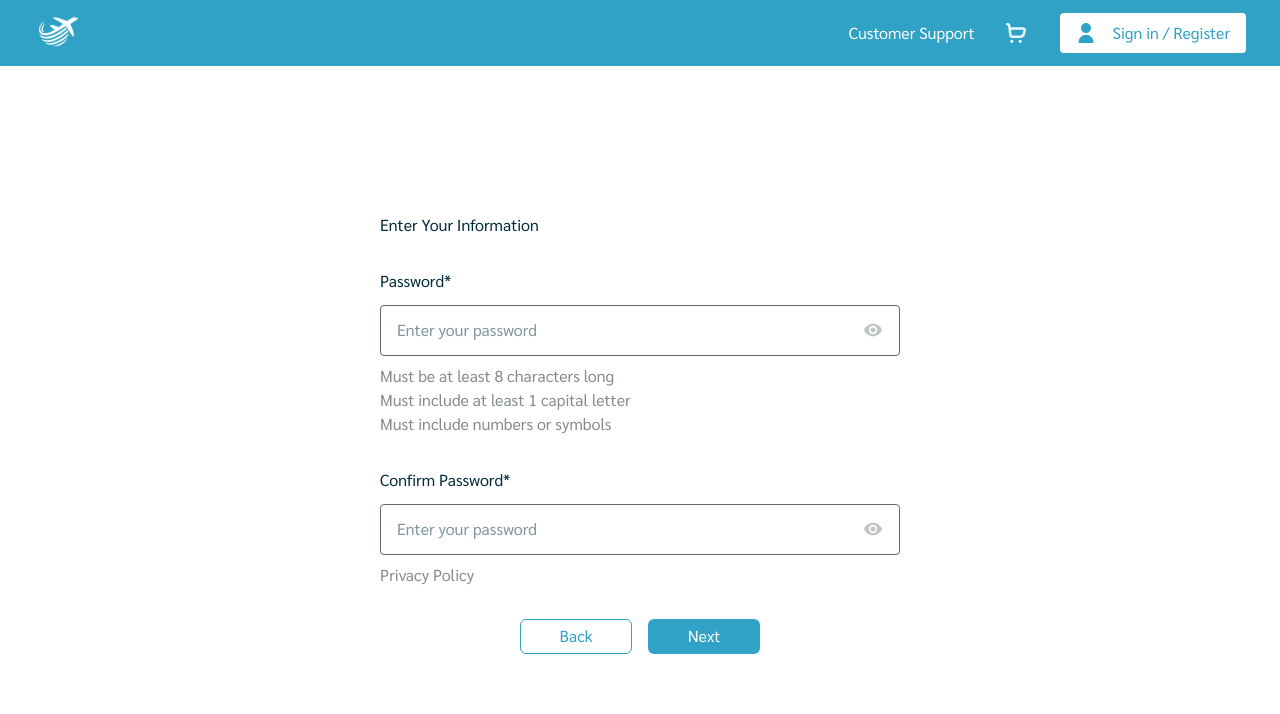
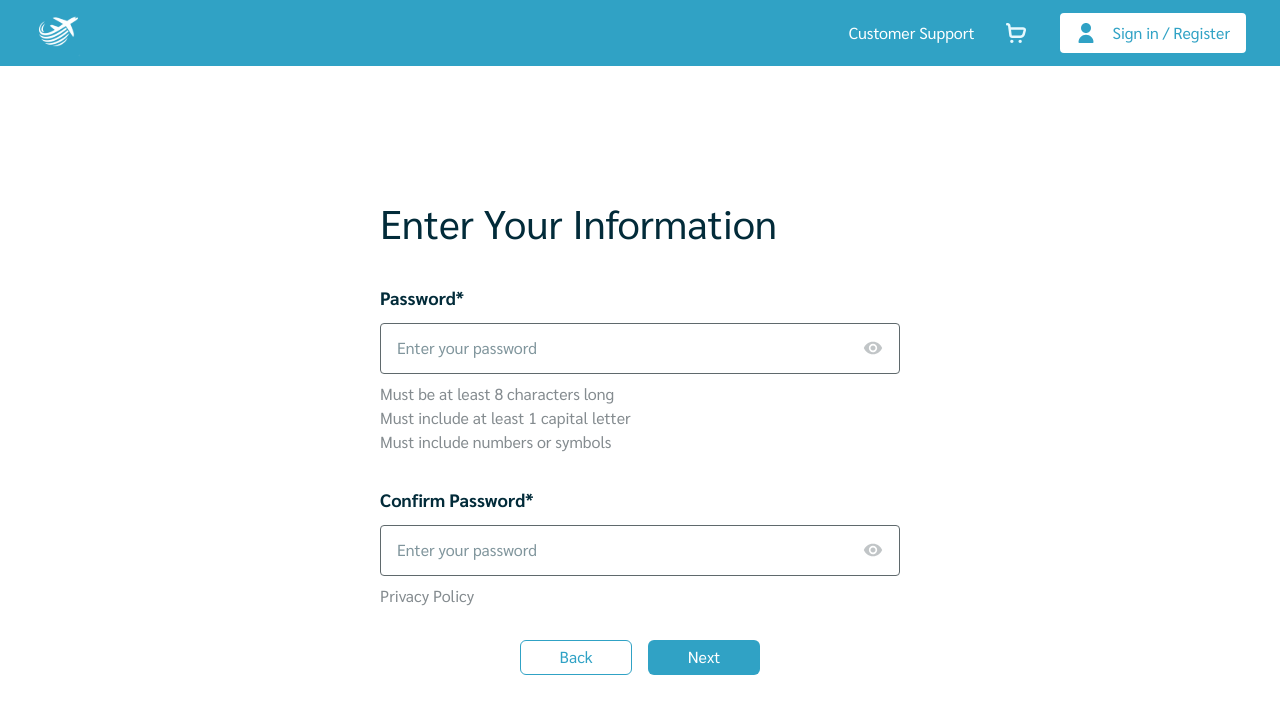
Before and after one commit to Mysterioucz/Se-Project, a Next.js app in the folder frontend/: page /registration/password in a window 1280 px wide. Shown: the top 714 px of the page. Built offline with nearby package versions, Linux system fonts and the light colour scheme; no server answers; what @mui/material-nextjs would draw is missing.

Commit message:
fix/registration-style

```diff
--- a/frontend/src/components/registration/registration_email.tsx
+++ b/frontend/src/components/registration/registration_email.tsx
@@ -46,7 +46,7 @@ export default function RegistrationEmail() {
             className="flex flex-col justify-center gap-8 w-[32.5rem]"
         >
             {/* Top Part */}
-            <p className="text-[2.5rem] font-medium text-primary-900">
+            <p className="!text-[2.5rem] !font-medium !text-primary-900">
                 Create an account
             </p>
 
@@ -55,10 +55,10 @@ export default function RegistrationEmail() {
                 {/* Email Part */}
                 <div className="flex flex-col gap-3">
                     <p
-                        className={`text-[1.125rem] font-semibold ${
+                        className={`!text-[1.125rem] !font-semibold ${
                             errors.email
-                                ? "text-error-main"
-                                : "text-primary-900"
+                                ? "!text-error-main"
+                                : "!text-primary-900"
                         }`}
                     >
                         Email Address*
@@ -109,8 +109,8 @@ export default function RegistrationEmail() {
             "
                     />
                     <p className="text-[0.875rem] text-primary-400">
-                        Yes, I would like Fly with Sigma to send me info about
-                        new promotion, events, or other related-content.
+                        Yes, I would like FlyWithSigma to send me info about
+                        new promotions, events, or other related-content.
                     </p>
                 </div>
             </div>
--- a/frontend/src/components/registration/registration_name.tsx
+++ b/frontend/src/components/registration/registration_name.tsx
@@ -51,7 +51,7 @@ export default function RegistrationName() {
             className="flex flex-col justify-center gap-8 w-[32.5rem]"
         >
             {/* Top Part */}
-            <p className="text-[2.5rem] font-medium text-primary-900">
+            <p className="!text-[2.5rem] !font-medium !text-primary-900">
                 Enter Your Information
             </p>
 
@@ -59,10 +59,10 @@ export default function RegistrationName() {
             <div className="flex flex-col gap-2">
                 <div className="flex flex-col gap-3">
                     <p
-                        className={`text-[1.125rem] font-semibold ${
+                        className={`!text-[1.125rem] !font-semibold ${
                             errors.firstName
-                                ? "text-error-main"
-                                : "text-primary-900"
+                                ? "!text-error-dark"
+                                : "!text-primary-900"
                         }`}
                     >
                         First Name*
@@ -99,10 +99,10 @@ export default function RegistrationName() {
                 <div className="flex flex-col gap-2">
                     <div className="flex flex-col gap-3">
                         <p
-                            className={`text-[1.125rem] font-semibold ${
+                            className={`!text-[1.125rem] !font-semibold ${
                                 errors.lastName
-                                    ? "text-error-main"
-                                    : "text-primary-900"
+                                    ? "!text-error-dark"
+                                    : "!text-primary-900"
                             }`}
                         >
                             Last Name*
--- a/frontend/src/components/registration/registration_password.tsx
+++ b/frontend/src/components/registration/registration_password.tsx
@@ -55,7 +55,7 @@ export default function RegistrationPassword() {
             className="flex flex-col justify-center gap-8 w-[32.5rem]"
         >
             {/* Top Part */}
-            <p className="text-[2.5rem] font-medium text-primary-900">
+            <p className="!text-[2.5rem] !font-medium !text-primary-900">
                 Enter Your Information
             </p>
 
@@ -64,10 +64,10 @@ export default function RegistrationPassword() {
                 <div className="flex flex-col gap-2">
                     <div className="flex flex-col gap-3">
                         <p
-                            className={`text-[1.125rem] font-semibold ${
+                            className={`!text-[1.125rem] !font-semibold ${
                                 errors.password
-                                    ? "text-error-main"
-                                    : "text-primary-900"
+                                    ? "!text-error-dark"
+                                    : "!text-primary-900"
                             }`}
                         >
                             Password*
@@ -156,10 +156,10 @@ export default function RegistrationPassword() {
                 <div className="flex flex-col gap-2">
                     <div className="flex flex-col gap-3">
                         <p
-                            className={`text-[1.125rem] font-semibold ${
+                            className={`!text-[1.125rem] !font-semibold ${
                                 errors.confirmPassword
-                                    ? "text-error-main"
-                                    : "text-primary-900"
+                                    ? "!text-error-dark"
+                                    : "!text-primary-900"
                             }`}
                         >
                             Confirm Password*
--- a/frontend/src/components/registration/registration_success.tsx
+++ b/frontend/src/components/registration/registration_success.tsx
@@ -13,10 +13,10 @@ export default function RegistrationSuccess() {
                     ✓
                 </div>
                 <div className="flex flex-col items-center justify-center gap-3">
-                    <p className="text-[2.125rem] text-success-main">
+                    <p className="!text-[2.125rem] !text-success-main">
                         Successfully Signed Up !
                     </p>
-                    <p className="text-[1rem] text-gray-300">
+                    <p className="!text-[1rem] !text-gray-300">
                         You’ve already signed up! Log in to continue.
                     </p>
                 </div>
--- a/frontend/src/components/registration/registration_terms.tsx
+++ b/frontend/src/components/registration/registration_terms.tsx
@@ -44,7 +44,7 @@ export default function RegistrationTerms() {
     return (
         <div className="flex flex-col items-center justify-center gap-8">
             {/* Top Part */}
-            <p className="text-[2.5rem] font-medium text-primary-900">
+            <p className="!text-[2.5rem] !font-medium !text-primary-900">
                 Terms and Conditions
             </p>
 
```
Also changed, not shown: frontend/src/components/registration/terms_and_conditions.tsx (+51 -3 lines).
